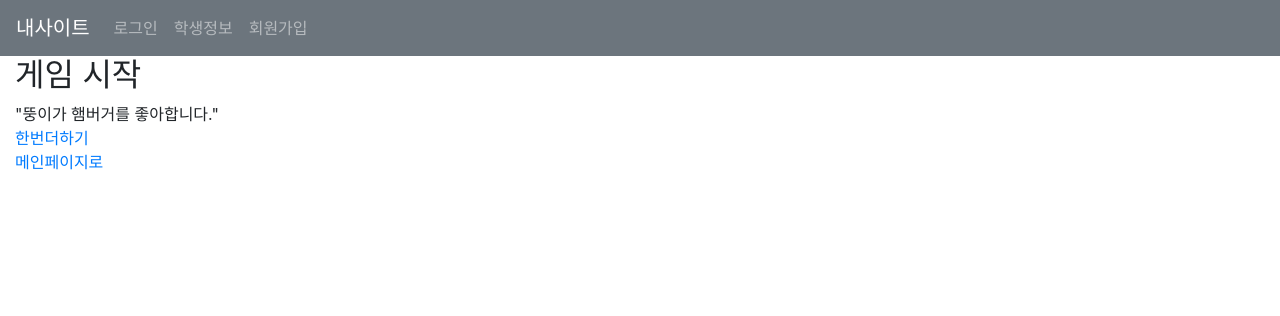
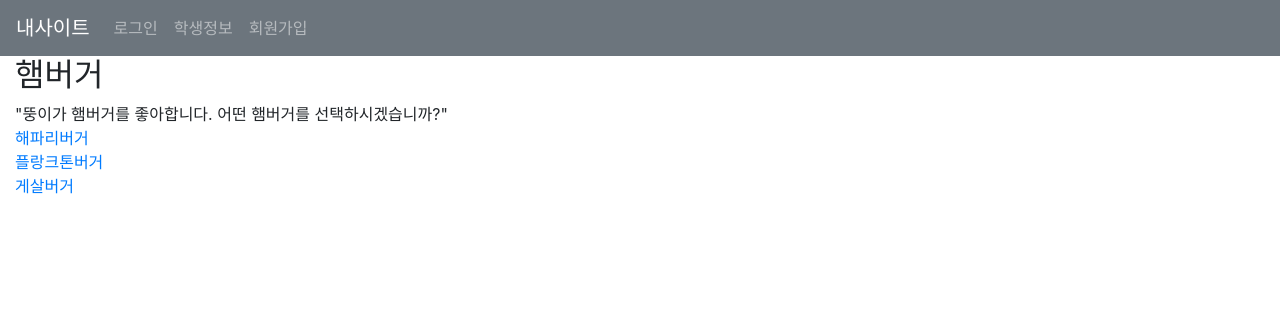
Before and after one commit to minkyung-web/20191052-1, a Flask app: page /input/1 in a window 1280 px wide. Shown: the top 316 px of the page. Run offline with Flask 2, Linux system fonts and the light colour scheme; some libraries are stand-ins or nearby versions.

Commit message:
20191052 강민경 중간고사

```diff
--- a/app.py
+++ b/app.py
@@ -31,6 +31,24 @@ def input_num(num):
         return render_template('game.html', data = menu)
     elif num == 3:
         menu = "감자튀김"
+        return render_template('game.html', data = menu)
+    elif num == 4:
+        menu = "해파리버거"
+        return render_template('game.html', data = menu)
+    elif num == 5:
+        menu = "플랑크톤버거"
+        return render_template('game.html', data = menu)
+    elif num == 6:
+        menu = "게살버거"
+        return render_template('game.html', data = menu)
+    elif num == 7:
+        menu = "딸기아이스크림"
+        return render_template('game.html', data = menu)
+    elif num == 8:
+        menu = "초코아이스크림"
+        return render_template('game.html', data = menu)
+    elif num == 9:
+        menu = "민트아이스크림"
         return render_template('game.html', data = menu)
     else:
         return "없어요."
--- a/static/save.txt
+++ b/static/save.txt
@@ -1,5 +1,5 @@
 {
-    "이름": "bbb",
+    "이름": "aaa",
     "가게": "집게리아",
     "메뉴": [
         "햄버거",
--- a/templates/game.html
+++ b/templates/game.html
@@ -4,17 +4,51 @@
   {{ super() }}
 {% endblock %}
 {% block content %}
-<h2>게임 시작</h2>
+
 {% if data == "햄버거" %}
-"뚱이가 {{ data }}를 좋아합니다."<br>
+<h2>햄버거</h2>
+"뚱이가 {{ data }}를 좋아합니다. 어떤 햄버거를 선택하시겠습니까?"<br>
+<a href={{ url_for('input_num', num=4) }}>해파리버거</a><br>
+<a href={{ url_for('input_num', num=5) }}>플랑크톤버거</a><br>
+<a href={{ url_for('input_num', num=6) }}>게살버거</a><br>
+{% elif data == "아이스크림" %}
+<h2>아이스크림</h2>
+"뚱이가 {{ data }}을 좋아합니다. 어떤 아이스크림을 선택하시겠습니까?"<br>
+<a href={{ url_for('input_num', num=7) }}>딸기아이스크림</a><br>
+<a href={{ url_for('input_num', num=8) }}>초코아이스크림</a><br>
+<a href={{ url_for('input_num', num=9) }}>민트아이스크림</a><br>
+{% elif data == "감자튀김" %}
+<h2>감자튀김</h2>
+"뚱이는 {{ data }} 알레르기가 있습니다. 다시 도전 해보세요!"<br>
 <a href={{ url_for('gameplay') }}>한번더하기</a><br>
 <a href="/">메인페이지로</a>
-{% elif data == "아이스크림" %}
-"뚱이가 {{ data }}을 좋아합니다."<br>
+{% elif data == "해파리버거" %}
+<h2>재료소진...</h2>
+해파리버거는 재료가 소진 되었습니다.<br><br>
 <a href={{ url_for('gameplay') }}>한번더하기</a><br>
 <a href="/">메인페이지로</a>
-{% elif data == "감자튀김" %}
-"뚱이는 {{ data }} 알레르기가 있습니다. 다시 도전 해보세요!"<br>
+{% elif data == "플랑크톤버거" %}
+<h2>재료소진...</h2>
+플랑크톤버거는 재료가 소진 되었습니다.<br><br>
+<a href={{ url_for('gameplay') }}>한번더하기</a><br>
+<a href="/">메인페이지로</a>
+{% elif data == "게살버거" %}
+<h2>게임 성공!</h2>
+뚱이가 게살버거를 좋아합니다.<br><br>
+<a href="/">메인페이지로</a>
+{% elif data == "딸기아이스크림" %}
+<h2>싫어해요..</h2>
+뚱이가 딸기 아이스크림을 싫어합니다..<br><br>
+<a href={{ url_for('gameplay') }}>한번더하기</a><br>
+<a href="/">메인페이지로</a>
+{% elif data == "초코아이스크림" %}
+<h2>싫어해요..</h2>
+뚱이가 초코 아이스크림을 싫어합니다..<br><br>
+<a href={{ url_for('gameplay') }}>한번더하기</a><br>
+<a href="/">메인페이지로</a>
+{% elif data == "민트아이스크림" %}
+<h2>게임 성공!</h2>
+뚱이가 민트아이스크림을 사랑합니다.<br><br>
 <a href={{ url_for('gameplay') }}>한번더하기</a><br>
 <a href="/">메인페이지로</a>
 {% endif %}
--- a/templates/main.html
+++ b/templates/main.html
@@ -4,6 +4,7 @@
   {{ super() }}
 {% endblock %}
 {% block content %}
-    <h3>메인 페이지</h3>
-    <p>안녕하세요. 내 사이트에 오신것을 환영 합니다. </p>
+<h3>메인 페이지</h3>
+<p>안녕하세요. 내 사이트에 오신것을 환영 합니다. </p>
+<img src="http://blogfiles.naver.net/20150224_266/astraria2014_1424789210009WjTQL_JPEG/NaverBlog_20150224_234656_00.jpg" alt="">
 {% endblock %}
```
Also changed, not shown: dbdb.py (+0 -14 lines).
